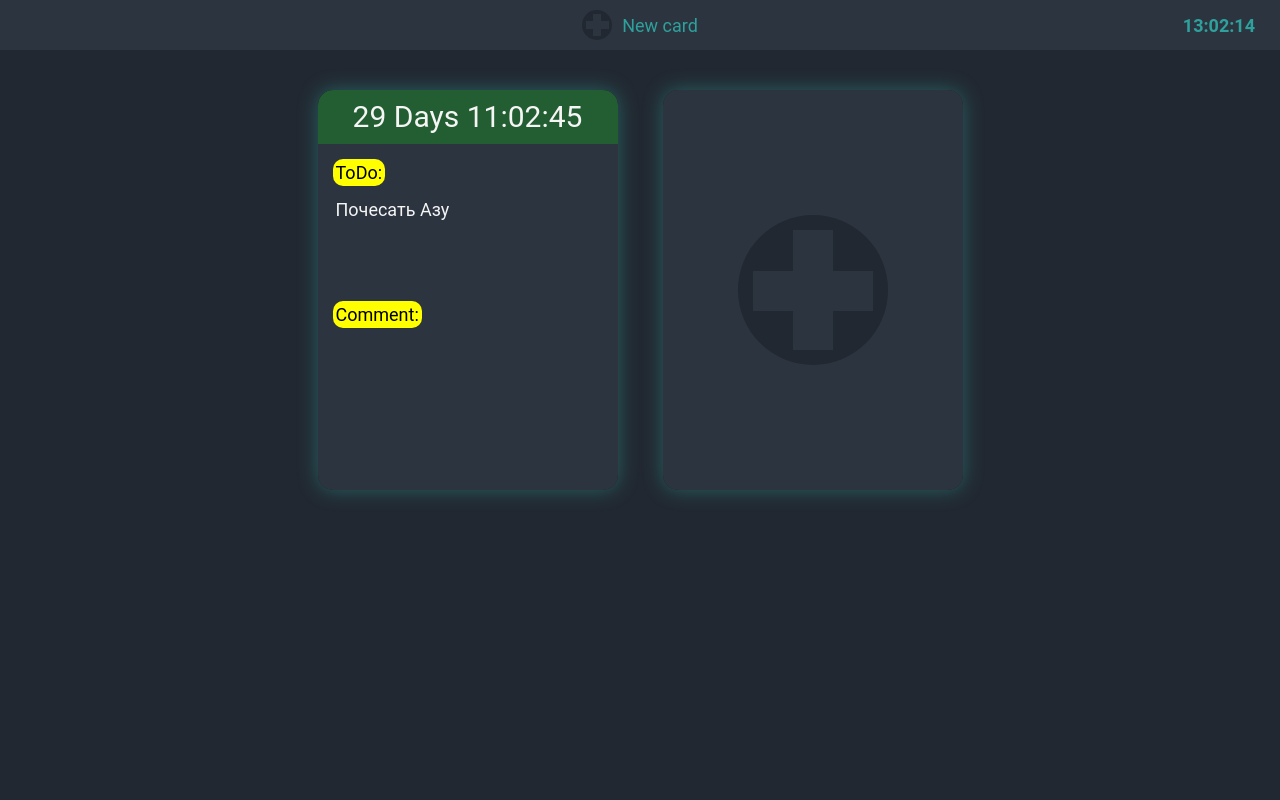
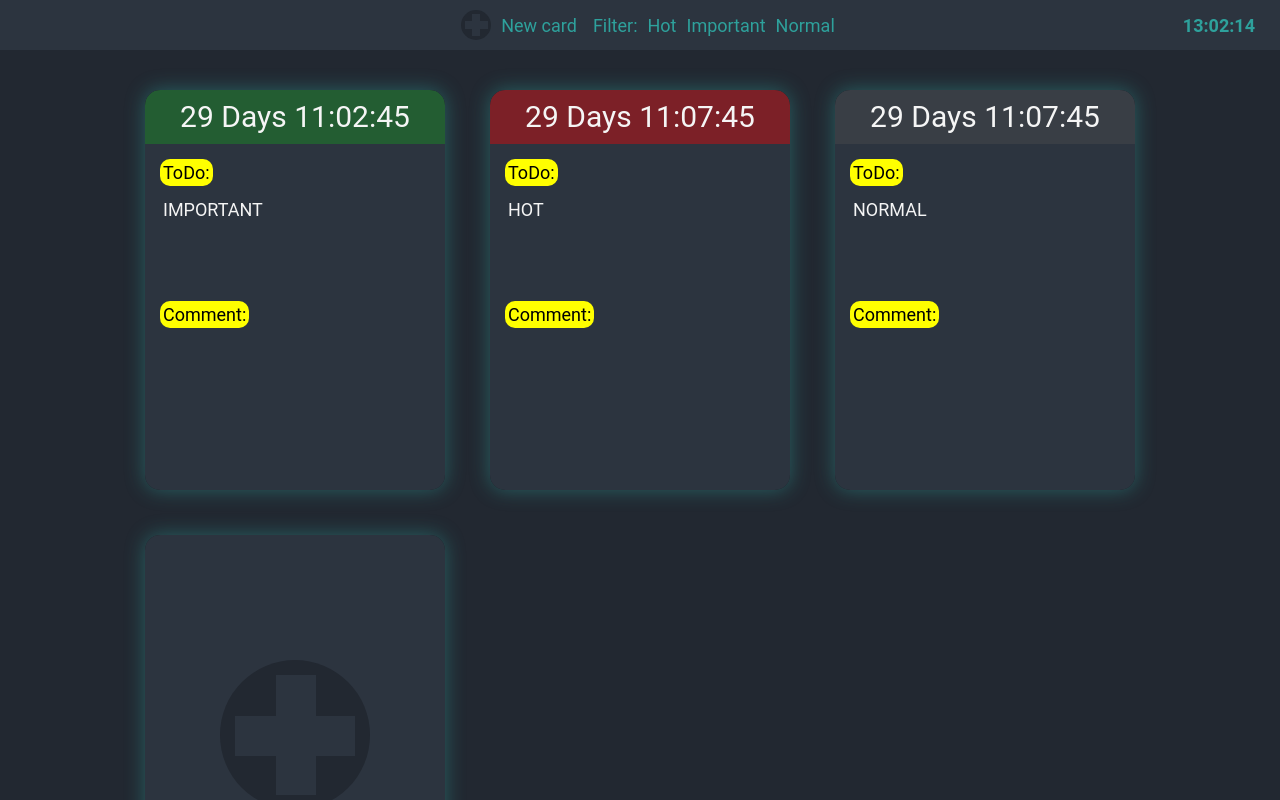
Before and after one commit to TonyNexis/ToDoBoardReactVite, a React (Vite) app: page / in a window 1280 px wide. Shown: the top 800 px of the page. Built offline with nearby package versions, Linux system fonts and the light colour scheme; no server answers.

Commit message:
added filter component

```diff
--- a/db.json
+++ b/db.json
@@ -1,11 +1,25 @@
 {
   "todo": [
     {
-      "title": "Почесать Азу",
+      "title": "IMPORTANT",
       "comment": "",
       "status": "Important",
       "date": "06/07/2024 00:05",
       "id": "d2418ae9-fa11-4c6a-94e0-591b279bf68d"
+    },
+    {
+      "title": "HOT",
+      "comment": "",
+      "status": "Hot",
+      "date": "06/07/2024 00:10",
+      "id": "1a78b4f9-4ba2-41fc-a5df-d6dc7cdc4740"
+    },
+    {
+      "title": "NORMAL",
+      "comment": "",
+      "status": "Normal",
+      "date": "06/07/2024 00:10",
+      "id": "e4476a9b-465f-4e60-b881-95bfdf8b92c9"
     }
   ]
 }
--- a/src/components/Footer/Footer.jsx
+++ b/src/components/Footer/Footer.jsx
@@ -1,5 +1,6 @@
 import ButtonAddCardFooter from '../ButtonAddCardFooter/ButtonAddCardFooter'
 import Clock from './../Clock/Clock'
+import Filter from '../filter/Filter'
 
 import styles from './Footer.module.scss'
 
@@ -8,6 +9,7 @@ const Footer = () => {
 		<div className={styles.footer}>
 			<ButtonAddCardFooter/>
 			<Clock />
+			<Filter/>
 		</div>
 	)
 }
--- /dev/null
+++ b/src/components/filter/Filter.jsx
@@ -0,0 +1,14 @@
+import styles from './Filter.module.scss'
+
+const Filter = () => {
+    return (
+        <div className={styles.filterWrapper}>
+            <p>Filter:</p>
+            <p>Hot</p>
+            <p>Important</p>
+            <p>Normal</p>
+        </div>
+    )
+}
+
+export default Filter;
--- /dev/null
+++ b/src/components/filter/Filter.module.scss
@@ -0,0 +1,8 @@
+@import './../../variables.scss';
+
+.filterWrapper {
+    display: flex;
+    flex-direction: row;
+    gap: 10px;
+    color: #2ea19c;
+}
```
